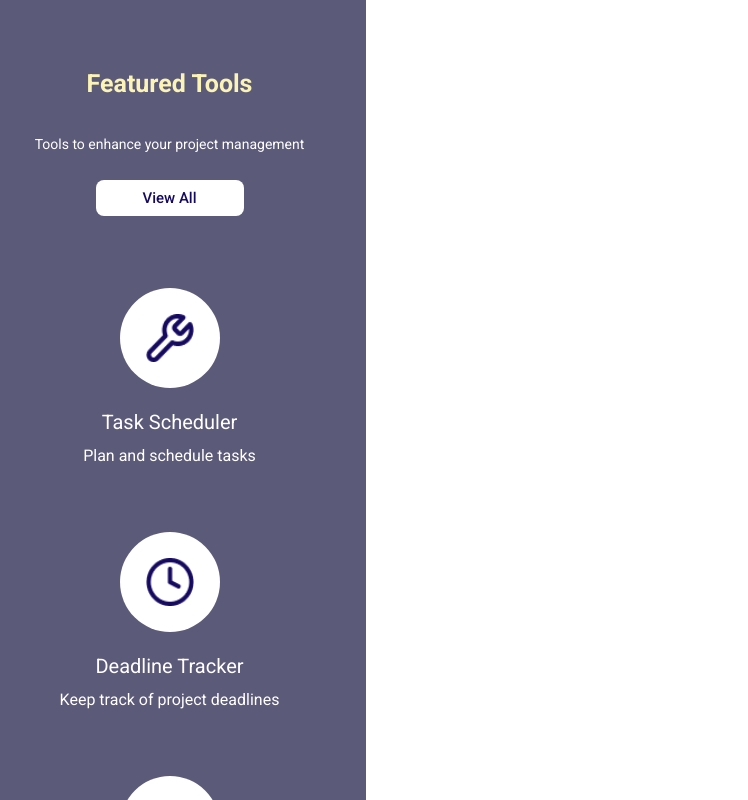
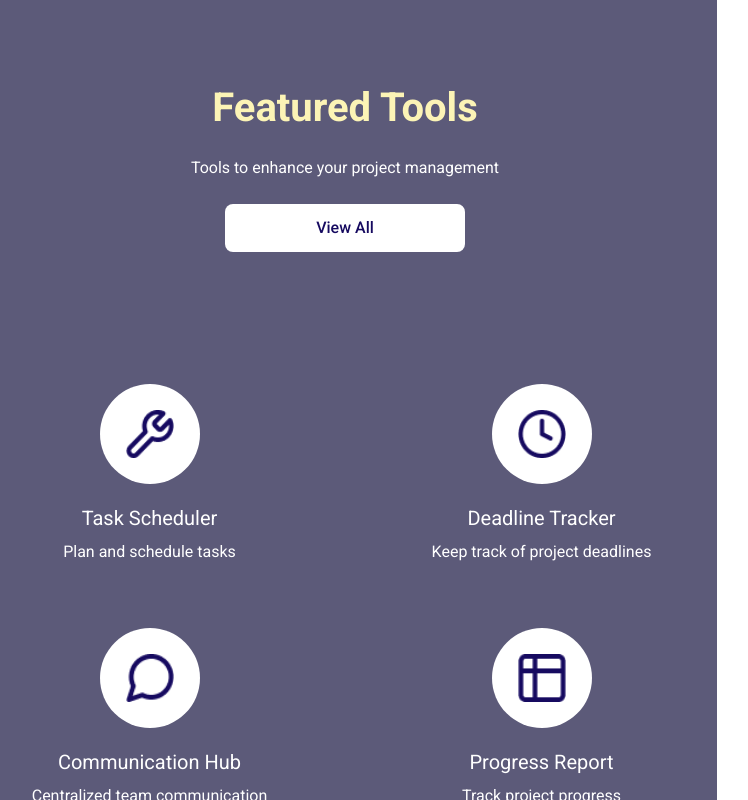
Before and after one commit to Tayling-Ng/desafio2-semana8-TIRex, a React (Vite) app: page / in a window 1280 px wide. Shown: the top 800 px of the page, without its empty margins (27-775 px from the left). Built offline with nearby package versions, Linux system fonts and the light colour scheme.

Commit message:
feat: add section3 for tablet layout

```diff
--- a/src/components/HomePage/Section3/IconCard.tsx
+++ b/src/components/HomePage/Section3/IconCard.tsx
@@ -7,7 +7,7 @@ interface IconCardProps {
 function IconCard({url, title, subtitle}: IconCardProps){
     return(
         <div className="flex flex-col justify-center items-center gap-[20px] p-[12px] w-[353px] h-[204px]">
-            <div className="bg-white w-[100px] h-[100px] rounded-full flex justify-center items-center">
+            <div className="bg-white w-[100px] h-[100px] rounded-[50%] flex justify-center items-center">
                 <img src={url} alt="Icon" className="w-[48px] h-[48px] " />
             </div>
             <div className="flex flex-col gap-[8px]">
--- a/src/components/HomePage/Section3/Section3.tsx
+++ b/src/components/HomePage/Section3/Section3.tsx
@@ -7,14 +7,15 @@ import icon4 from '../../../assets/icon-home-sec3/Icon-square.png'
 function Section3(){
     return(
 
-        <div className="bg-[#5C5A79] w-[393px] h-[1270px] pt-[60px]">
+        <div className="bg-[#5C5A79] w-[393px] h-[1270px] pt-[60px] sm:flex sm:flex-col sm:justify-center items-center sm:gap-[60px] sm:w-[744px] sm:h-[844px] ">
             <div className="flex flex-col justify-center items-center gap-[24px] mb-[60px] ">
-                <h2 className="text-[#FCF4B6] text-[25px] leading-[48px] font-bold">Featured Tools</h2>
-                <p className="text-white text-[14px] leading-[24px] font-normal">Tools to enhance your project management</p>
-                <button className="flex justify-center items-center bg-white text-[#160A60] w-[148px] h-[36px] p-[12px] font-medium text-[15px] leading-[24px] rounded-[8px]">View All</button>
+                <h2 className="text-[#FCF4B6] text-[25px] leading-[48px] font-bold sm:text-[40px]">Featured Tools</h2>
+                <p className="text-white text-[14px] leading-[24px] font-normal sm:text-[16px]">Tools to enhance your project management</p>
+                <button className="flex justify-center items-center bg-white text-[#160A60] w-[148px] h-[36px] p-[12px] font-medium text-[15px] leading-[24px] rounded-[8px]
+                sm:w-[240px] sm:h-[48px] sm:text-[16px]">View All</button>
             </div>
 
-            <div className="flex flex-col justify-center items-center gap-[40px] ">
+            <div className="flex flex-col justify-center items-center gap-[40px] sm:grid sm:grid-cols-2 sm:gap-[40px] ">
                 <IconCard url={icon1} title="Task Scheduler" subtitle="Plan and schedule tasks"></IconCard>
                 <IconCard url={icon2} title="Deadline Tracker" subtitle="Keep track of project deadlines"></IconCard>
                 <IconCard url={icon3} title="Communication Hub" subtitle="Centralized team communication"></IconCard>
```
